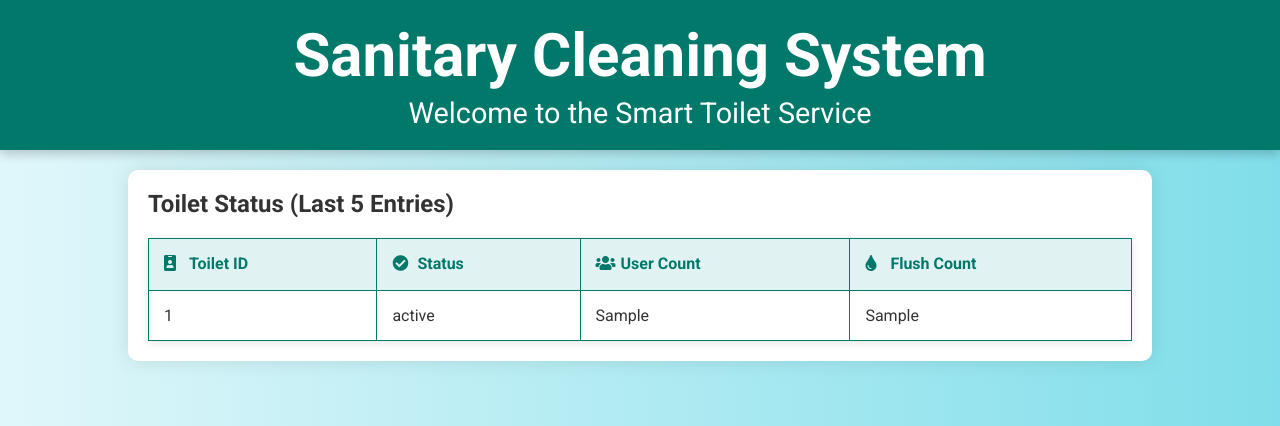
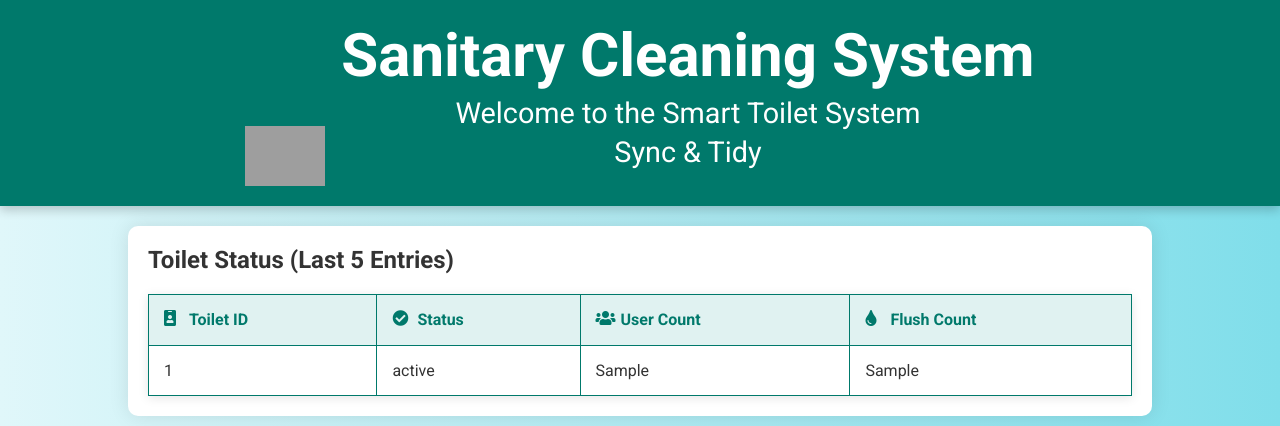
Before and after one commit to ShankarammalSabitha/samplepro, a Flask app: template templates/user.html in a window 1280 px wide. Shown: the top 426 px of the page. Run offline with Flask 3, Linux system fonts and the light colour scheme; the template is opened without the code that fills it: most values are stand-ins (such as "Sample title", 1, 10 or a date in 2020); grey boxes are pictures that could not be loaded.

Commit message:
Update user.html

```diff
--- a/templates/user.html
+++ b/templates/user.html
@@ -10,9 +10,13 @@
 </head>
 <body>
   <header>
+  <img src="/static/images/sync-logo.jpg" alt="Sync & Tidy Logo" style="height: 60px; vertical-align: middle;">
+  <div style="display: inline-block; margin-left: 10px;">
     <h1>Sanitary Cleaning System</h1>
-    <p>Welcome to the Smart Toilet Service</p>
-  </header>
+    <p>Welcome to the Smart Toilet System </p>
+    <p>Sync & Tidy</p>
+  </div>
+</header>
 
   <div class="container">
     <h2>Toilet Status (Last 5 Entries)</h2>
```
